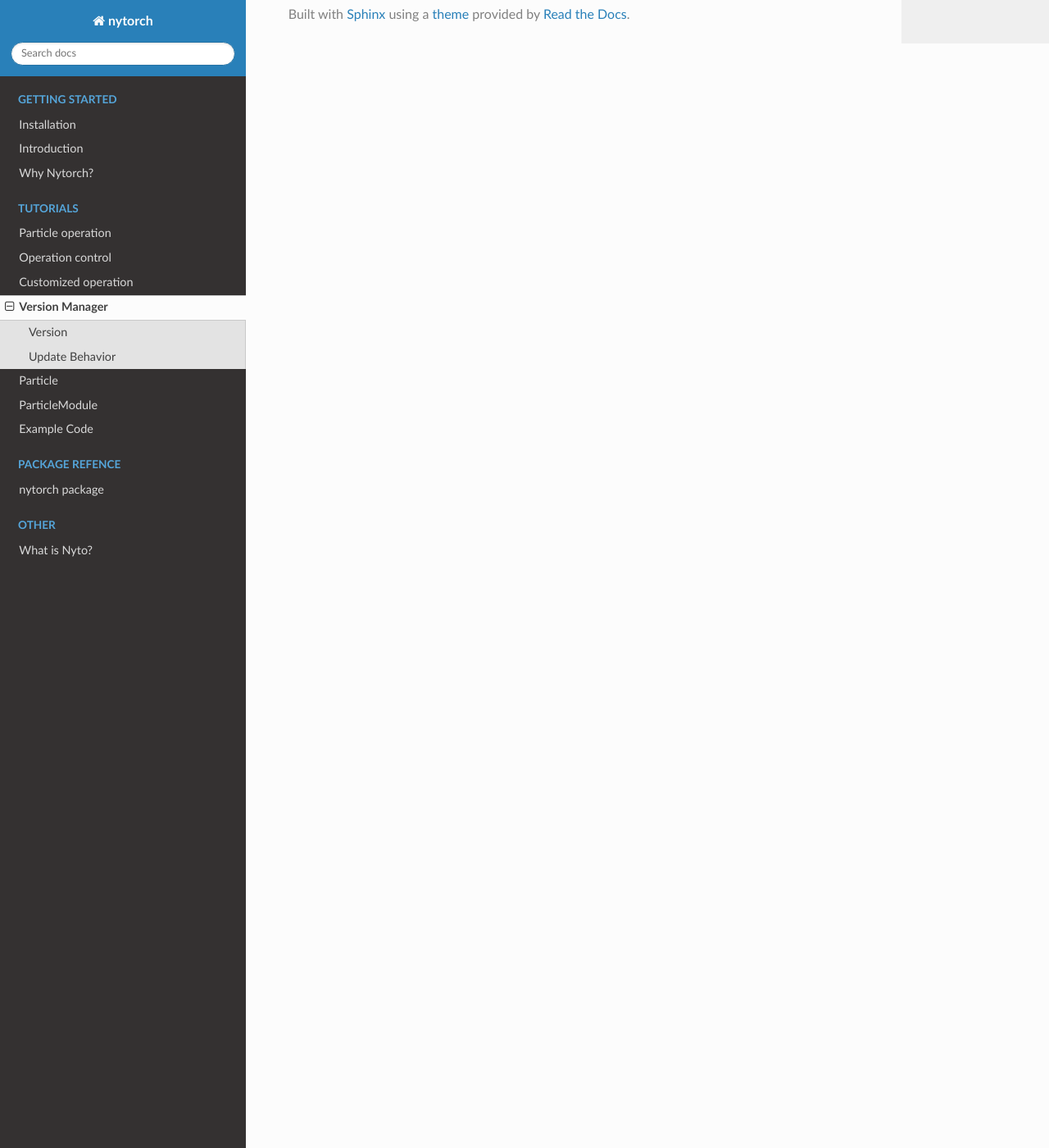
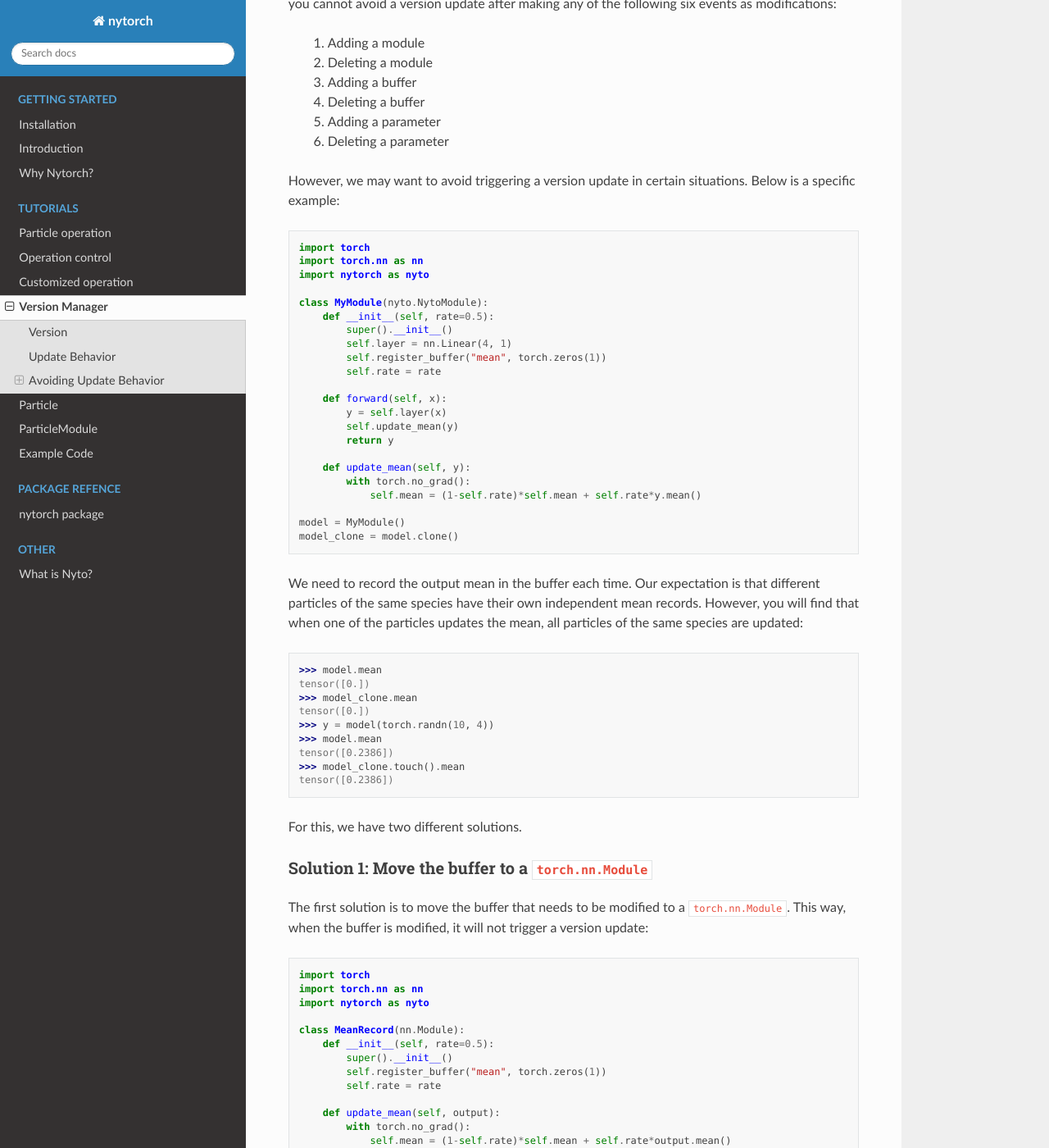
Before and after one commit to jimmyzzzz/nytorch, a Sphinx documentation site: the page built from docs/particle_version.rst, in a window 1280 px wide and 1400 px high, scrolled down 4927 px. Shown: the whole window at 82% size. Built offline with Sphinx 7.4.7 and the Read the Docs theme 3.1.0, drawn with Linux system fonts in a browser that asks for light colours; some of the changed text lies outside the part shown.

Commit message:
Update documentation and versioning, improve `GetNytoModule` usage:
- Added "Avoiding Update Behavior" section to `docs/particle_version.rst` to explain how to manage version updates in `NytoModule`.
- Updated `docs/ParticleModule.rst` to include usage instructions for `GetNytoModule`.
- Improved comments for `GetNytoModule` in `nytorch/particle_module.py` to enhance clarity and usage understanding.
- Updated version numbers in `docs/conf.py` and `setup.py`.

Changes:
- Added: "Avoiding Update Behavior" section in `docs/particle_version.rst`
- Added: Usage of `GetNytoModule` in `docs/ParticleModule.rst`
- Improved: Comments for `GetNytoModule` in `nytorch/particle_module.py`
- Updated: Version numbers in `docs/conf.py` and `setup.py`

```diff
--- a/docs/conf.py
+++ b/docs/conf.py
@@ -26,7 +26,7 @@ copyright = '2024, jimmyzzzz'
 author = 'jimmyzzzz'
 
 # The full version, including alpha/beta/rc tags
-release = '1.0.1'
+release = '1.1.0'
 
 
 # -- General configuration ---------------------------------------------------
--- a/docs/particle_version.rst
+++ b/docs/particle_version.rst
@@ -184,7 +184,7 @@ Similarly, for adding modules, the event initiator adds the module itself, while
     >>> torch.equal(net2.add_linear.bias, add_linear.bias)
     True
 
-However, for adding buffers, both the event initiator and event receiver add the actual buffer::
+However, for adding buffers, both the event initiator and event receiver add a reference to the same buffer::
 
 	add_tensor = torch.randn(3, 3)
 	net1.register_buffer("add_tensor", add_tensor)
@@ -199,3 +199,140 @@ However, for adding buffers, both the event initiator and event receiver add the
 	True
 
 As for deleting modules, buffers, and parameters, there's no difference in behavior between event initiators and event receivers.
+
+
+Avoiding Update Behavior
+-------------------------
+
+In nytorch, any version update to a NytoModule instance is mandatory.
+This means that in nytorch,
+you cannot avoid a version update after making any of the following six events as modifications:
+
+    1. Adding a module
+    2. Deleting a module
+    3. Adding a buffer
+    4. Deleting a buffer
+    5. Adding a parameter
+    6. Deleting a parameter
+
+However, we may want to avoid triggering a version update in certain situations.
+Below is a specific example::
+
+    import torch
+    import torch.nn as nn
+    import nytorch as nyto
+
+    class MyModule(nyto.NytoModule):
+        def __init__(self, rate=0.5):
+            super().__init__()
+            self.layer = nn.Linear(4, 1)
+            self.register_buffer("mean", torch.zeros(1))
+            self.rate = rate
+
+        def forward(self, x):
+            y = self.layer(x)
+            self.update_mean(y)
+            return y
+
+        def update_mean(self, y):
+            with torch.no_grad():
+                self.mean = (1-self.rate)*self.mean + self.rate*y.mean()
+
+    model = MyModule()
+    model_clone = model.clone()
+
+We need to record the output mean in the buffer each time.
+Our expectation is that different particles of the same species have their own independent mean records.
+However, you will find that when one of the particles updates the mean,
+all particles of the same species are updated::
+
+    >>> model.mean
+    tensor([0.])
+    >>> model_clone.mean
+    tensor([0.])
+    >>> y = model(torch.randn(10, 4))
+    >>> model.mean
+    tensor([0.2386])
+    >>> model_clone.touch().mean
+    tensor([0.2386])
+
+For this, we have two different solutions.
+
+Solution 1: Move the buffer to a ``torch.nn.Module``
+~~~~~~~~~~~~~~~~~~~~~~~~~~~~~~~~~~~~~~~~~~~~~~~~~~~~~~~
+
+The first solution is to move the buffer that needs to be modified to a ``torch.nn.Module``.
+This way, when the buffer is modified,
+it will not trigger a version update::
+
+    import torch
+    import torch.nn as nn
+    import nytorch as nyto
+
+    class MeanRecord(nn.Module):
+        def __init__(self, rate=0.5):
+            super().__init__()
+            self.register_buffer("mean", torch.zeros(1))
+            self.rate = rate
+
+        def update_mean(self, output):
+            with torch.no_grad():
+                self.mean = (1-self.rate)*self.mean + self.rate*output.mean()
+
+    class MyModule(nyto.NytoModule):
+        def __init__(self):
+            super().__init__()
+            self.layer = nn.Linear(4, 1)
+            self.mean_record = MeanRecord()
+
+        def forward(self, x):
+            y = self.layer(x)
+            self.mean_record.update_mean(y)
+            return y
+
+In the example above,
+we define a ``MeanRecord`` class to record the mean of the ``MyModule`` and store the mean in the buffer.
+This way, different particles of the same species have their own independent mean records::
+
+    >>> model.mean_record.mean
+    tensor([0.])
+    >>> model_clone.mean_record.mean
+    tensor([0.])
+    >>> y = model(torch.randn(10, 4))
+    >>> model.mean_record.mean
+    tensor([0.2386])
+    >>> model_clone.touch().mean_record.mean
+    tensor([0.])
+
+Solution 2: Use ``super().register_buffer`` to modify the buffer
+~~~~~~~~~~~~~~~~~~~~~~~~~~~~~~~~~~~~~~~~~~~~~~~~~~~~~~~~~~~~~~~~~~~
+
+The second solution is to use ``super().register_buffer`` to modify the buffer,
+which can also avoid triggering a version update::
+
+    import torch
+    import torch.nn as nn
+    import nytorch as nyto
+
+    class MyModule(nyto.NytoModule):
+        def __init__(self, rate=0.5):
+            super().__init__()
+            self.layer = nn.Linear(4, 1)
+            self.register_buffer("mean", torch.zeros(1))
+            self.rate = rate
+
+        def forward(self, x):
+            y = self.layer(x)
+            self.update_mean(y)
+            return y
+
+        def update_mean(self, y):
+            with torch.no_grad():
+                new_mean = (1-self.rate)*self.mean + self.rate*y.mean()
+                super().register_buffer("mean", new_mean)
+
+.. warning::
+
+    Although users can also avoid version updates by modifying parameters and modules using the above methods,
+    it is not recommended to do so,
+    as it carries the risk of causing incorrect behavior.
--- a/setup.py
+++ b/setup.py
@@ -8,7 +8,7 @@ with codecs.open(os.path.join(here, "README.md"), encoding="utf-8") as fh:
     long_description = "\n" + fh.read()
 
 setup(name='nytorch',
-      version="1.0.1",
+      version="1.1.0",
       author='jimmyzzzz',
       author_email='<sciencestudyjimmy@gmail.com>',
       description='Nytorch enhances PyTorch with advanced particle operations, seamlessly integrating new functionalities for effortless compatibility and enrichment.',
```
Also changed, not shown: docs/ParticleModule.rst (+30 -7 lines), 1 other file.
